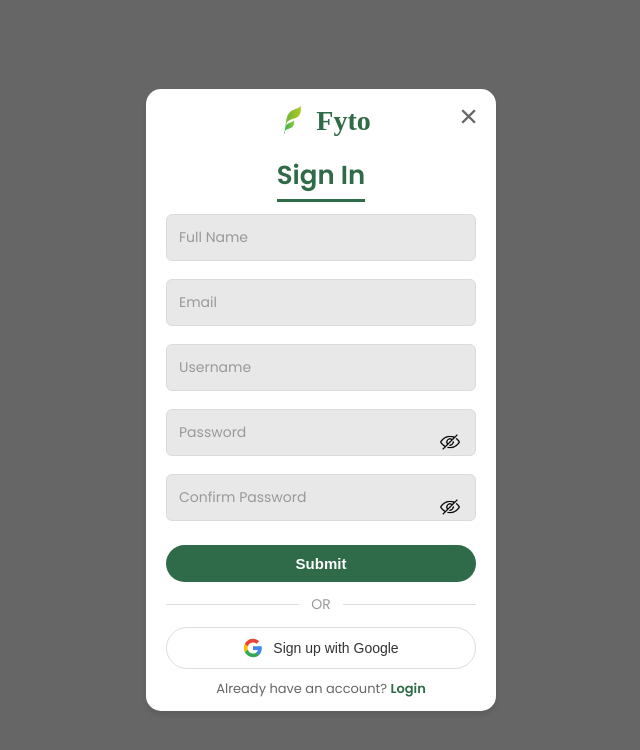
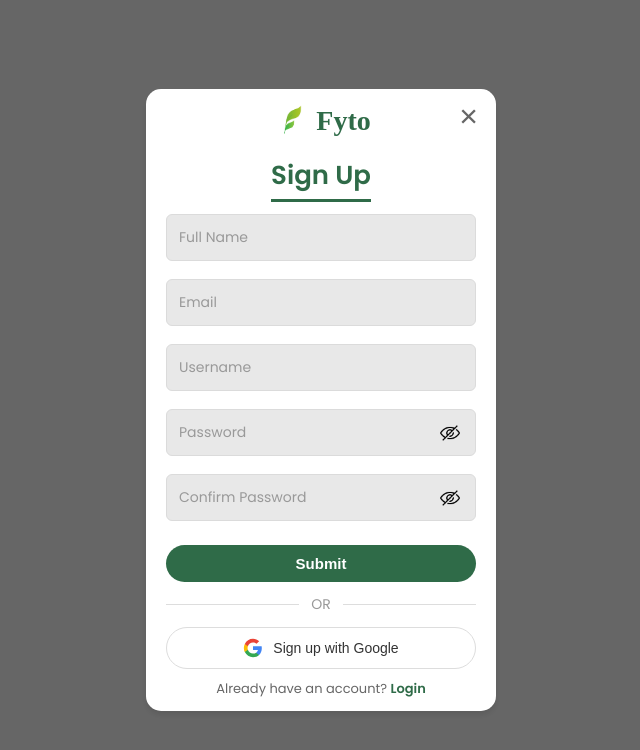
Before and after one commit to NafisaTasnimR/Fyto, a React (Create React App) app in the folder client/: page /signup in a window 1280 px wide. Shown: the top 750 px of the page, without its empty margins (319-959 px from the left). Built offline with nearby package versions, Linux system fonts and the light colour scheme; no server answers.

Commit message:
Do small changes in landing page header

```diff
--- a/client/src/Components/LandingPage/LandingPage.jsx
+++ b/client/src/Components/LandingPage/LandingPage.jsx
@@ -122,7 +122,7 @@
           ) : (
             <nav className="nav-buttons">
               <button className="nav-btn1" onClick={() => { setModalMode('login'); setShowModal(true); }}>Login</button>
-              <button className="nav-btn1 signup-btn1" onClick={() => { setModalMode('signup'); setShowModal(true); }}>Sign In</button>
+              <button className="nav-btn1 signup-btn1" onClick={() => { setModalMode('signup'); setShowModal(true); }}>Sign Up</button>
             </nav>
           )}
         </div>
--- a/client/src/Components/LandingPage/PreviewMarketplace.jsx
+++ b/client/src/Components/LandingPage/PreviewMarketplace.jsx
@@ -80,7 +80,7 @@
 
           <nav className="nav-buttons">
             <button className="nav-btn1" onClick={() => { setModalMode('login'); setShowModal(true); }}>Login</button>
-            <button className="nav-btn1 signup-btn1" onClick={() => { setModalMode('signup'); setShowModal(true); }}>Sign In</button>
+            <button className="nav-btn1 signup-btn1" onClick={() => { setModalMode('signup'); setShowModal(true); }}>Sign Up</button>
           </nav>
         </div>
       </header>
@@ -138,7 +138,7 @@
             <h3>Ready to buy or sell plants?</h3>
             <p>Join our marketplace to find exclusive plants, tools, and connect with fellow plant enthusiasts!</p>
             <button className="preview-marketplace-btn-cta" onClick={() => { setModalMode('signup'); setShowModal(true); }}>
-              Sign In Now
+              Sign Up Now
             </button>
           </div>
         </>
--- a/client/src/Components/LandingPage/PreviewPlantInfo.jsx
+++ b/client/src/Components/LandingPage/PreviewPlantInfo.jsx
@@ -68,7 +68,7 @@
 
           <nav className="nav-buttons">
             <button className="nav-btn1" onClick={() => { setModalMode('login'); setShowModal(true); }}>Login</button>
-            <button className="nav-btn1 signup-btn1" onClick={() => { setModalMode('signup'); setShowModal(true); }}>Sign In</button>
+            <button className="nav-btn1 signup-btn1" onClick={() => { setModalMode('signup'); setShowModal(true); }}>Sign Up</button>
           </nav>
         </div>
       </header>
@@ -144,12 +144,12 @@
 
               <div className="preview-plant-cta">
                 <h3>Want full plant details?</h3>
-                <p>Sign in to access care guides, watering schedules, and track your plants!</p>
+                <p>Sign up to access care guides, watering schedules, and track your plants!</p>
                 <button
                   className="preview-plant-cta-btn"
                   onClick={() => { setModalMode('signup'); setShowModal(true); }}
                 >
-                  Sign In to Explore
+                  Sign Up to Explore
                 </button>
               </div>
             </>
--- a/client/src/Components/LandingPage/PreviewSocialPage.jsx
+++ b/client/src/Components/LandingPage/PreviewSocialPage.jsx
@@ -96,7 +96,7 @@
 
           <nav className="nav-buttons">
             <button className="nav-btn1" onClick={() => { setModalMode('login'); setShowModal(true); }}>Login</button>
-            <button className="nav-btn1 signup-btn1" onClick={() => { setModalMode('signup'); setShowModal(true); }}>Sign In</button>
+            <button className="nav-btn1 signup-btn1" onClick={() => { setModalMode('signup'); setShowModal(true); }}>Sign Up</button>
           </nav>
         </div>
       </header>
@@ -158,9 +158,9 @@
 
           <div className="preview-signup-cta">
             <h3>Want to join the conversation?</h3>
-            <p>Sign in to share your plant journey, like posts, and connect with other plant lovers!</p>
+            <p>Sign up to share your plant journey, like posts, and connect with other plant lovers!</p>
             <button className="preview-signup-btn-cta" onClick={() => { setModalMode('signup'); setShowModal(true); }}>
-              Sign In to Join
+              Sign Up to Join
             </button>
           </div>
         </>
--- a/client/src/Components/LoginSignup/LoginSignup.css
+++ b/client/src/Components/LoginSignup/LoginSignup.css
@@ -136,7 +136,7 @@
   position: relative;
 }
 
-.password-toggle {
+.password-toggle1 {
   position: absolute;
   right: 16px;
   top: 50%;
@@ -147,7 +147,7 @@
   align-items: center;
 }
 
-.password-toggle img {
+.password-toggle1 img {
   width: 20px;
   height: 20px;
   object-fit: contain;
--- a/client/src/Components/LoginSignup/LoginSignup.jsx
+++ b/client/src/Components/LoginSignup/LoginSignup.jsx
@@ -106,7 +106,13 @@
         setError(data.message || 'Something went wrong');
       }
     } catch (err) {
-      setError('Failed to connect to server. Please try again.');
+      if (err.response && err.response.data && err.response.data.message) {
+        setError(err.response.data.message);
+      } else if (err.response && err.response.status === 401) {
+        setError('Invalid email or password.');
+      } else {
+        setError('Failed to connect to server. Please try again.');
+      }
       console.error('Error:', err);
     } finally {
       setIsLoading(false);
@@ -208,7 +214,7 @@
             <img src="/2.png" alt="Fyto Logo" className="logo-image" />
             <span className="logo-text">Fyto</span>
           </div>
-          <h2>{isLogin ? 'Login' : 'Sign In'}</h2>
+          <h2>{isLogin ? 'Login' : 'Sign Up'}</h2>
 
           {error && <div className="error-message">{error}</div>}
           {successMessage && <div className="success-message">{successMessage}</div>}
@@ -262,7 +268,7 @@
                 required
               />
               <span
-                className="password-toggle"
+                className="password-toggle1"
                 onClick={() => setShowPassword(!showPassword)}
               >
                 <img
@@ -298,7 +304,7 @@
                   required
                 />
                 <span
-                  className="password-toggle"
+                  className="password-toggle1"
                   onClick={() => setShowConfirmPassword(!showConfirmPassword)}
                 >
                   <img
@@ -327,7 +333,7 @@
           <p className="toggle-text">
             {isLogin ? "Don't have an account? " : "Already have an account? "}
             <span onClick={toggleMode} className="toggle-link">
-              {isLogin ? 'Sign In' : 'Login'}
+              {isLogin ? 'Sign Up' : 'Login'}
             </span>
           </p>
         </div>
--- a/client/src/Components/ProfilePage/ProfilePage.css
+++ b/client/src/Components/ProfilePage/ProfilePage.css
@@ -984,11 +984,14 @@
   position: relative;
 }
 
+.password-group .form-input {
+  padding-right: 40px;
+}
+
 .password-toggle {
   position: absolute;
-  right: 16px;
-  margin-top: 3%;
-  transform: translateY(-50%);
+  right: 12px;
+  bottom: 13px;
   cursor: pointer;
   user-select: none;
   display: flex;
--- a/client/src/Components/SharedPost/SharedPost.jsx
+++ b/client/src/Components/SharedPost/SharedPost.jsx
@@ -165,7 +165,7 @@
             </div>
             <nav className="nav-buttons">
               <button className="nav-btn1" onClick={() => { setModalMode('login'); setShowModal(true); }}>Login</button>
-              <button className="nav-btn1 signup-btn1" onClick={() => { setModalMode('signup'); setShowModal(true); }}>Sign In</button>
+              <button className="nav-btn1 signup-btn1" onClick={() => { setModalMode('signup'); setShowModal(true); }}>Sign Up</button>
             </nav>
           </div>
         </header>
@@ -189,7 +189,7 @@
             </div>
             <nav className="nav-buttons">
               <button className="nav-btn1" onClick={() => { setModalMode('login'); setShowModal(true); }}>Login</button>
-              <button className="nav-btn1 signup-btn1" onClick={() => { setModalMode('signup'); setShowModal(true); }}>Sign In</button>
+              <button className="nav-btn1 signup-btn1" onClick={() => { setModalMode('signup'); setShowModal(true); }}>Sign Up</button>
             </nav>
           </div>
         </header>
@@ -215,7 +215,7 @@
             </div>
             <nav className="nav-buttons">
               <button className="nav-btn1" onClick={() => { setModalMode('login'); setShowModal(true); }}>Login</button>
-              <button className="nav-btn1 signup-btn1" onClick={() => { setModalMode('signup'); setShowModal(true); }}>Sign In</button>
+              <button className="nav-btn1 signup-btn1" onClick={() => { setModalMode('signup'); setShowModal(true); }}>Sign Up</button>
             </nav>
           </div>
         </header>
@@ -238,7 +238,7 @@
           </div>
           <nav className="nav-buttons">
             <button className="nav-btn1" onClick={() => { setModalMode('login'); setShowModal(true); }}>Login</button>
-            <button className="nav-btn1 signup-btn1" onClick={() => { setModalMode('signup'); setShowModal(true); }}>Sign In</button>
+            <button className="nav-btn1 signup-btn1" onClick={() => { setModalMode('signup'); setShowModal(true); }}>Sign Up</button>
           </nav>
         </div>
       </header>
```
